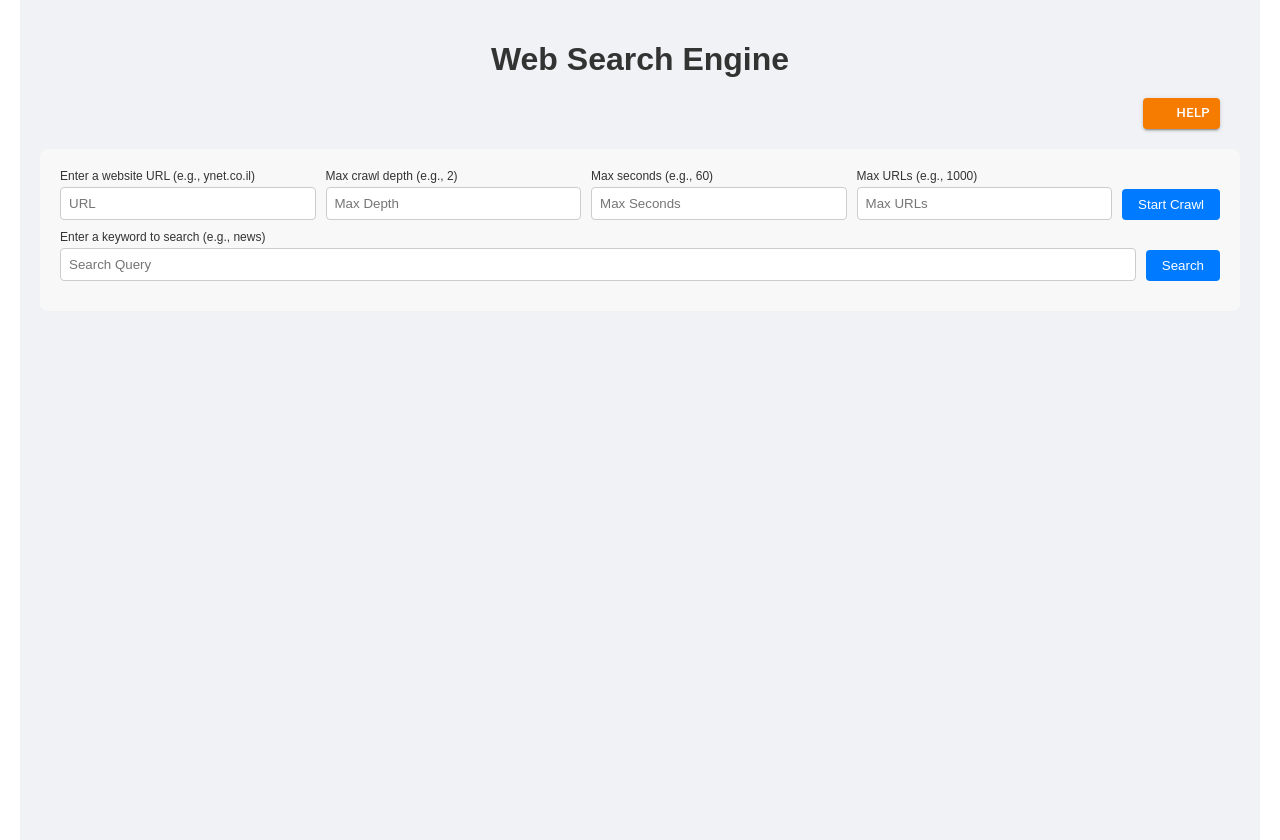
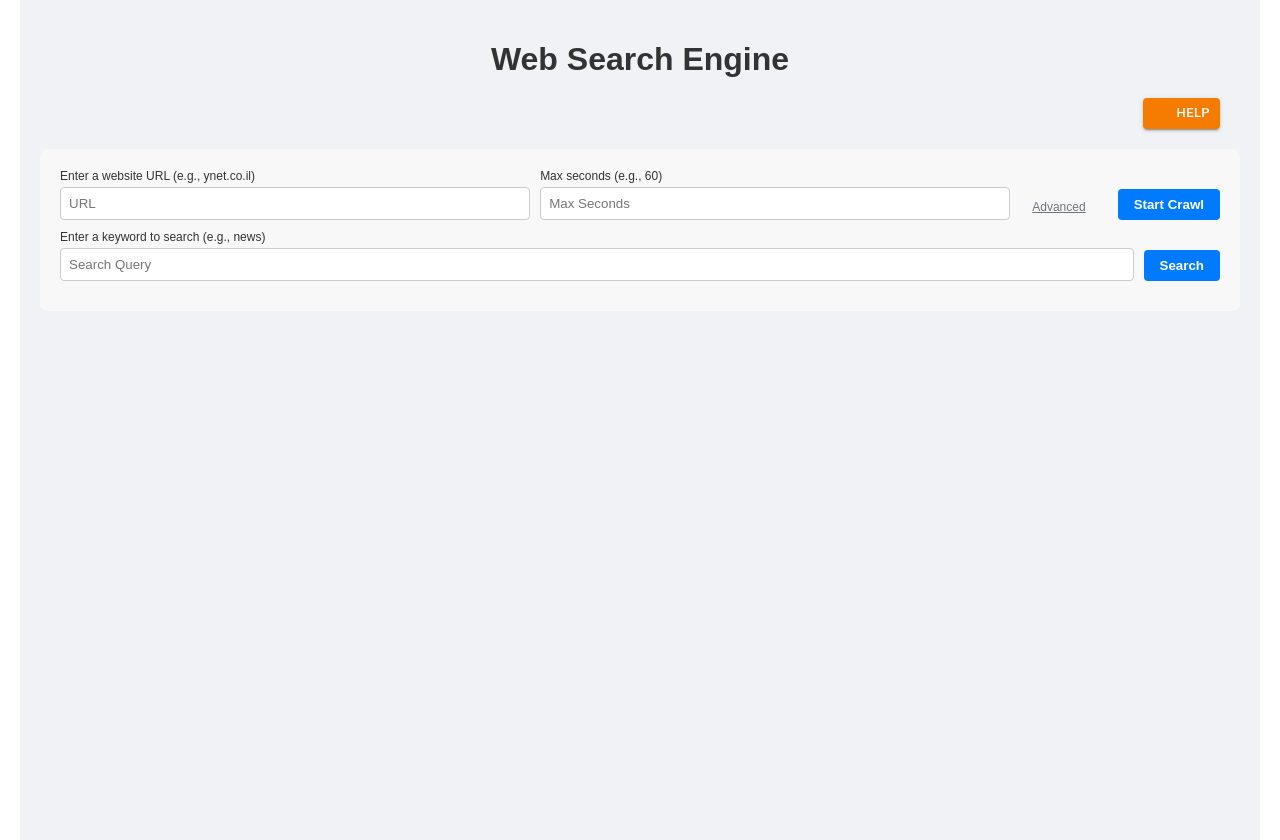
Before and after one commit to elad9219/searchengine-frontend, a React (Create React App) app: page / in a window 1280 px wide. Built offline with nearby package versions, Linux system fonts and the light colour scheme; some icons are missing.

Commit message:
advanced search button added

```diff
--- a/src/Components/SearchBar/SearchBar.css
+++ b/src/Components/SearchBar/SearchBar.css
@@ -42,10 +42,25 @@
     cursor: pointer;
     flex-shrink: 0;
     align-self: flex-end;
+    font-weight: bold;
 }
 
 .crawl-form button:hover, .search-form button:hover {
     background-color: #0056b3;
+}
+
+.toggle-advanced-link {
+    padding: 6px 12px;
+    color: #6c757d;
+    text-decoration: underline;
+    cursor: pointer;
+    align-self: flex-end;
+    font-size: 12px;
+    margin-right: 10px;
+}
+
+.toggle-advanced-link:hover {
+    color: #0056b3;
 }
 
 .error-message {
--- a/src/Components/SearchBar/SearchBar.tsx
+++ b/src/Components/SearchBar/SearchBar.tsx
@@ -36,6 +36,7 @@
     const [maxUrls, setMaxUrls] = useState('');
     const [searchQuery, setSearchQuery] = useState('');
     const [error, setError] = useState('');
+    const [showAdvanced, setShowAdvanced] = useState(false);
 
     const [urlHistory, setUrlHistory] = useState<string[]>(loadHistory(HISTORY_KEY_URL));
     const [distanceHistory, setDistanceHistory] = useState<string[]>(loadHistory(HISTORY_KEY_DISTANCE));
@@ -51,9 +52,9 @@
         }
         const request: CrawlerRequest = {
             url: url.trim(),
-            maxDistance: maxDistance ? Number(maxDistance) : 2,
+            maxDistance: maxDistance ? Number(maxDistance) : 0, // 0 for unlimited
             maxSeconds: maxSeconds ? Number(maxSeconds) : 60,
-            maxUrls: maxUrls ? Number(maxUrls) : 1000,
+            maxUrls: maxUrls ? Number(maxUrls) : 0, // 0 for unlimited
         };
         try {
             const response = await axios.post(globals.api.crawl, request, { responseType: 'text' });
@@ -99,6 +100,10 @@
         if (e.key === 'Enter') handleSearch();
     };
 
+    const toggleAdvanced = () => {
+        setShowAdvanced(!showAdvanced);
+    };
+
     return (
         <div className="search-bar-container">
             <div className="crawl-form">
@@ -117,6 +122,22 @@
                     </datalist>
                 </div>
                 <div className="input-group">
+                    <label>Max seconds (e.g., 60)</label>
+                    <input
+                        type="number"
+                        list="seconds-history"
+                        placeholder="Max Seconds"
+                        value={maxSeconds}
+                        onChange={(e) => setMaxSeconds(e.target.value)}
+                        onKeyDown={onCrawlKey}
+                    />
+                    <datalist id="seconds-history">
+                        {secondsHistory.map((item, index) => <option key={index} value={item} />)}
+                    </datalist>
+                </div>
+                {showAdvanced && (
+                    <>
+                        <div className="input-group">
                             <label>Max crawl depth (e.g., 2)</label>
                             <input
                                 type="number"
@@ -128,20 +149,6 @@
                             />
                             <datalist id="distance-history">
                                 {distanceHistory.map((item, index) => <option key={index} value={item} />)}
-                    </datalist>
-                </div>
-                <div className="input-group">
-                    <label>Max seconds (e.g., 60)</label>
-                    <input
-                        type="number"
-                        list="seconds-history"
-                        placeholder="Max Seconds"
-                        value={maxSeconds}
-                        onChange={(e) => setMaxSeconds(e.target.value)}
-                        onKeyDown={onCrawlKey}
-                    />
-                    <datalist id="seconds-history">
-                        {secondsHistory.map((item, index) => <option key={index} value={item} />)}
                             </datalist>
                         </div>
                         <div className="input-group">
@@ -158,6 +165,11 @@
                                 {urlsHistory.map((item, index) => <option key={index} value={item} />)}
                             </datalist>
                         </div>
+                    </>
+                )}
+                <a href="#" className="toggle-advanced-link" onClick={(e) => { e.preventDefault(); toggleAdvanced(); }}>
+                    {showAdvanced ? 'Hide Advanced' : 'Advanced'}
+                </a>
                 <button onClick={handleCrawl}>Start Crawl</button>
             </div>
             <div className="search-form">
```
Lines whose indentation alone changed are shown as unchanged.
